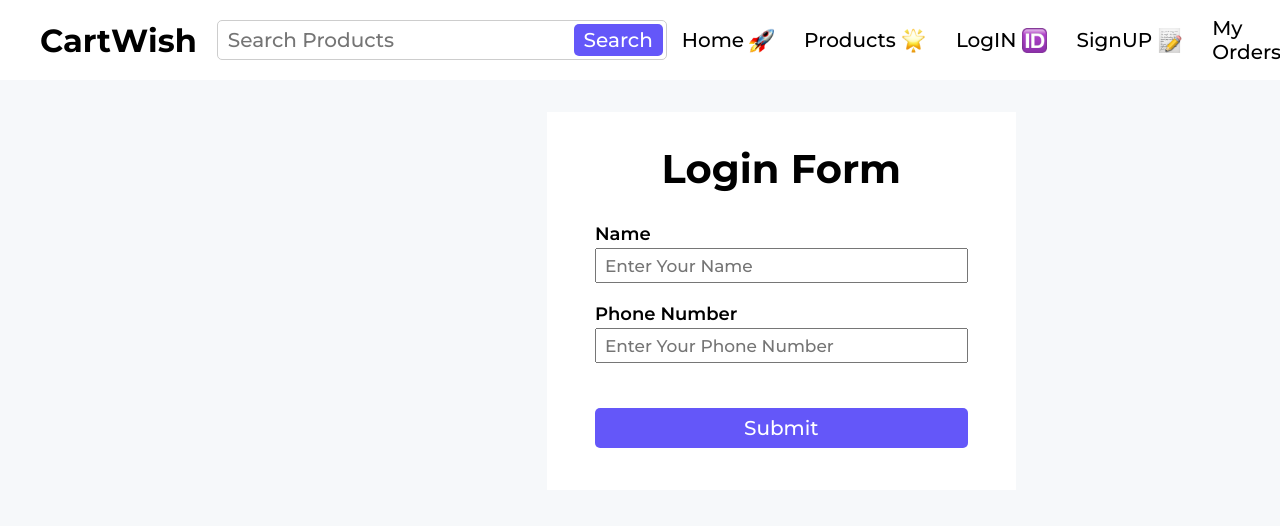
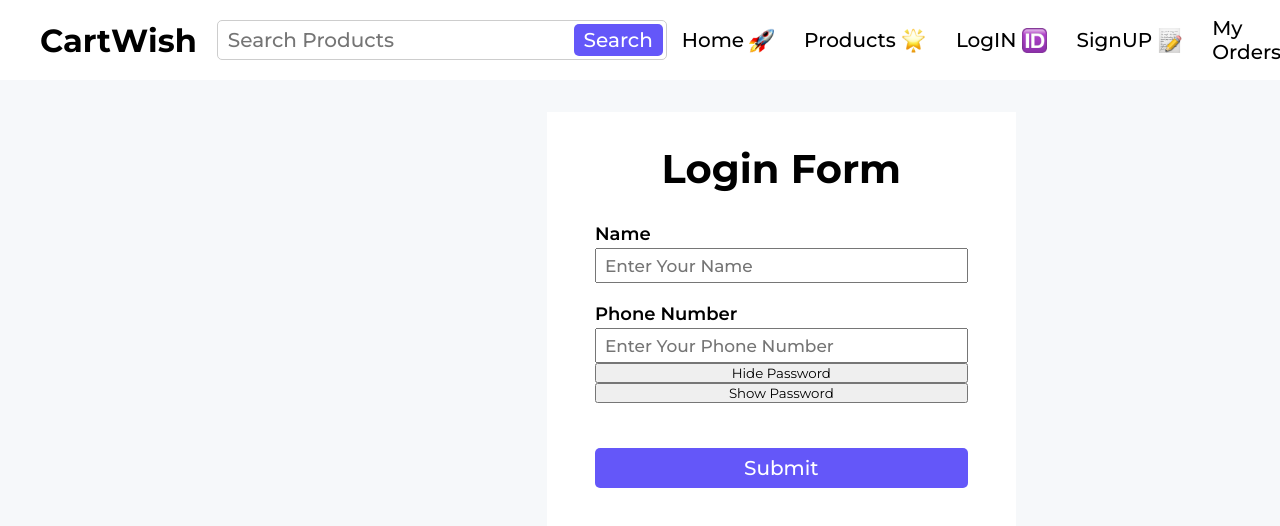
Before and after one commit to Akash-Chhangani/CartWish, a React (Vite) app: page / in a window 1280 px wide. Shown: the top 526 px of the page. Built offline with nearby package versions, Linux system fonts and the light colour scheme.

Commit message:
Learn and apply useRef hook in Login page

```diff
--- a/src/components/Authentication/LoginPage.jsx
+++ b/src/components/Authentication/LoginPage.jsx
@@ -1,6 +1,7 @@
-import React from "react";
+import React, { useRef } from "react";
 import "./LoginPage.css";
 const LoginPage = () => {
+  const passwordRef = useRef(null);
   return (
     <section className="align_center form_page">
       <form className="authentication_form">
@@ -18,11 +19,24 @@ const LoginPage = () => {
           <div>
             <label htmlFor="phone">Phone Number</label>
             <input
-              type="number"
+              type="password"
+              ref={passwordRef}
               id="phone"
               className="form_text_input"
               placeholder="Enter Your Phone Number"
             />
+            <button
+              type="button"
+              onClick={() => (passwordRef.current.type = "password")}
+            >
+              Hide Password
+            </button>
+            <button
+              type="button"
+              onClick={() => (passwordRef.current.type = "text")}
+            >
+              Show Password
+            </button>
           </div>
           <button type="submit" className="search_button form_submit">
             Submit
```
